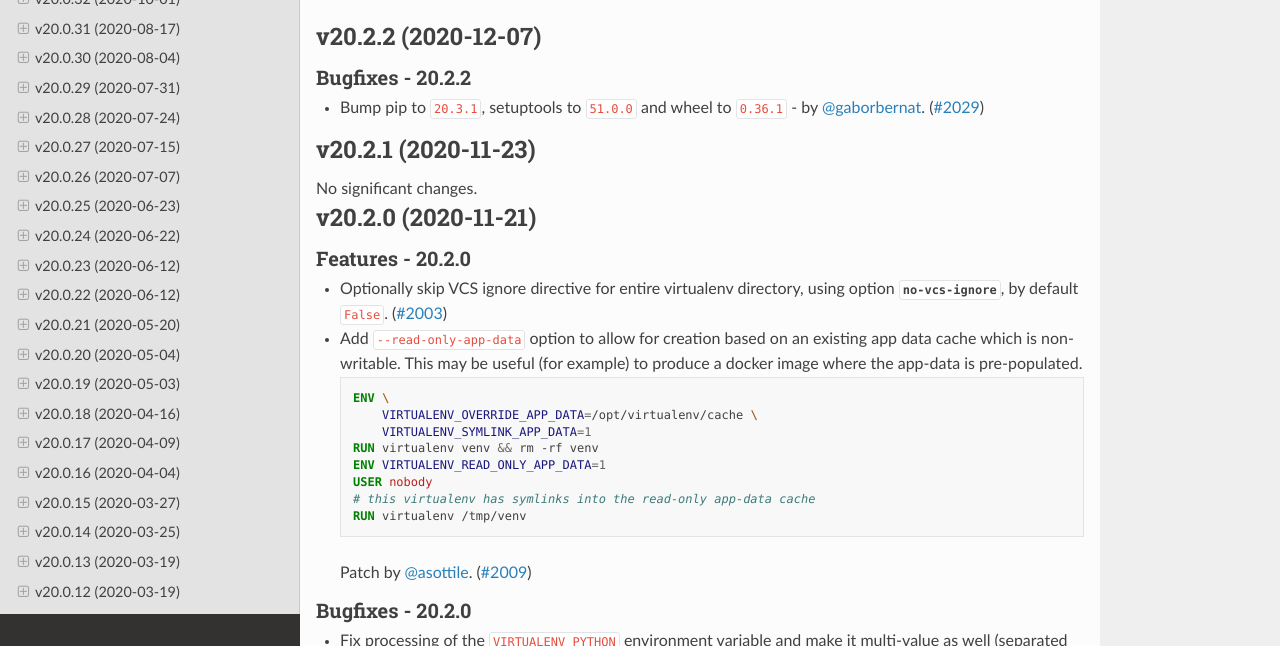
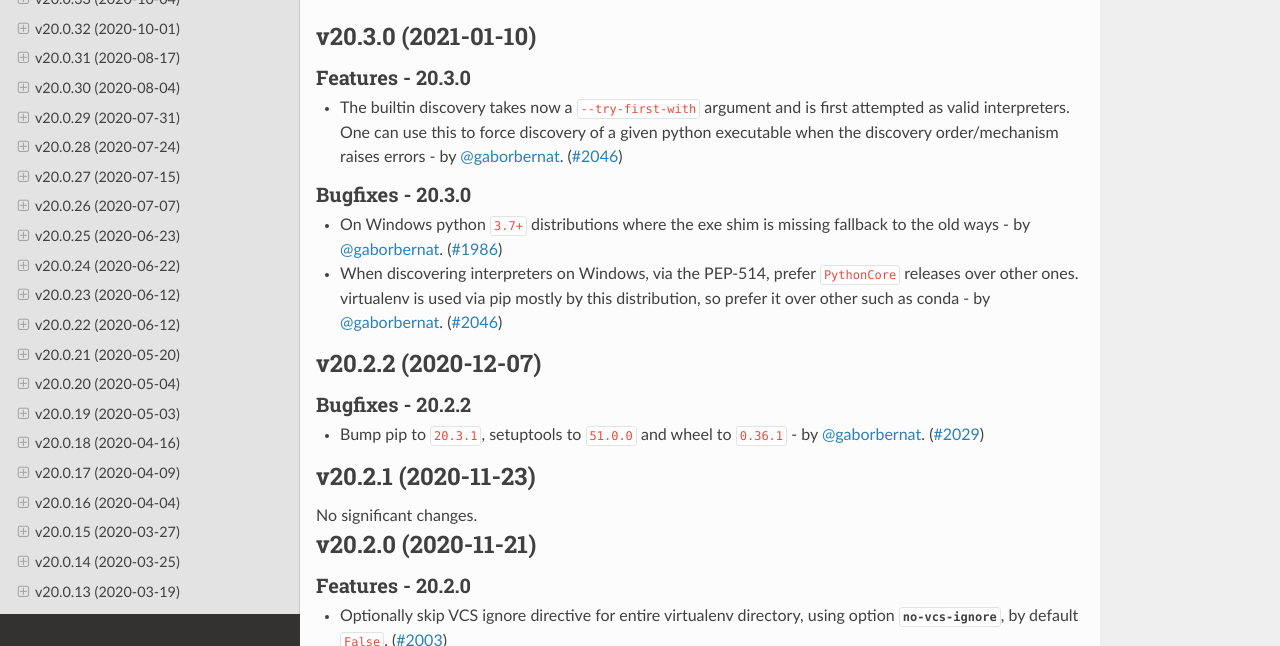
Before and after one commit to pypa/virtualenv, a Sphinx documentation site: the page built from docs/changelog.rst, in a window 1280 px wide and 900 px high, cut to the strip 254-900 px from the top of the window. Built offline with Sphinx 7.4.7 and the Read the Docs theme 2.0.0, drawn with Linux system fonts in a browser that asks for light colours; pages that are not in the unit, such as notebooks, are missing from menus; the version number could not be read and is left out.

Commit message:
release 20.3.0

```diff
--- a/docs/changelog.rst
+++ b/docs/changelog.rst
@@ -4,6 +4,22 @@ Release History
 .. include:: _draft.rst
 
 .. towncrier release notes start
+
+v20.3.0 (2021-01-10)
+--------------------
+
+Features - 20.3.0
+~~~~~~~~~~~~~~~~~
+- The builtin discovery takes now a ``--try-first-with`` argument and is first attempted as valid interpreters. One can
+  use this to force discovery of a given python executable when the discovery order/mechanism raises errors -
+  by :user:`gaborbernat`. (`#2046 <https://github.com/pypa/virtualenv/issues/2046>`_)
+
+Bugfixes - 20.3.0
+~~~~~~~~~~~~~~~~~
+- On Windows python ``3.7+`` distributions where the exe shim is missing fallback to the old ways - by :user:`gaborbernat`. (`#1986 <https://github.com/pypa/virtualenv/issues/1986>`_)
+- When discovering interpreters on Windows, via the PEP-514, prefer ``PythonCore`` releases over other ones. virtualenv
+  is used via pip mostly by this distribution, so prefer it over other such as conda - by :user:`gaborbernat`. (`#2046 <https://github.com/pypa/virtualenv/issues/2046>`_)
+
 
 v20.2.2 (2020-12-07)
 --------------------
--- a/docs/changelog/1986.bugfix.rst
+++ /dev/null
@@ -1 +0,0 @@
-On Windows python ``3.7+`` distributions where the exe shim is missing fallback to the old ways - by :user:`gaborbernat`.
--- a/docs/changelog/2046.bugfix.rst
+++ /dev/null
@@ -1,2 +0,0 @@
-When discovering interpreters on Windows, via the PEP-514, prefer ``PythonCore`` releases over other ones. virtualenv
-is used via pip mostly by this distribution, so prefer it over other such as conda - by :user:`gaborbernat`.
--- a/docs/changelog/2046.feature.rst
+++ /dev/null
@@ -1,3 +0,0 @@
-The builtin discovery takes now a ``--try-first-with`` argument and is first attempted as valid interpreters. One can
-use this to force discovery of a given python executable when the discovery order/mechanism raises errors -
-by :user:`gaborbernat`.
```
